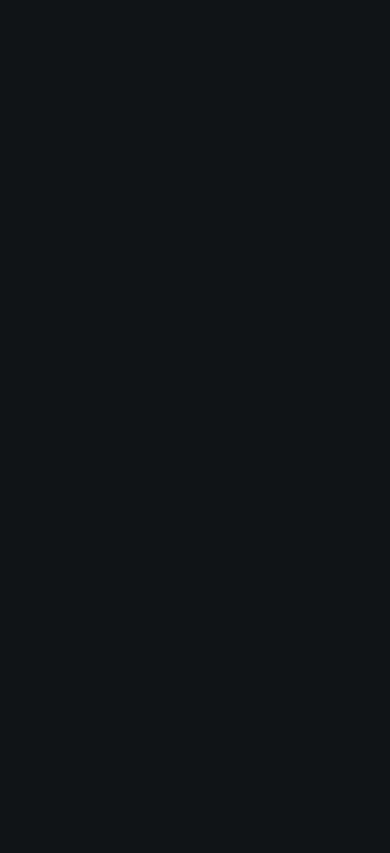
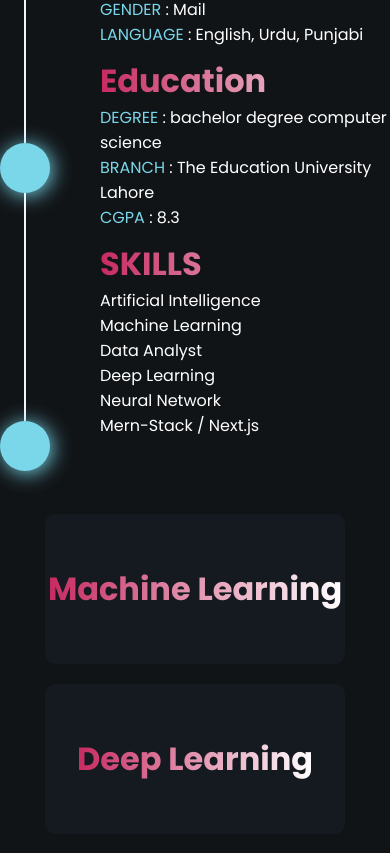
Before and after one commit to babarshamsuldin/portfolio, a React (Vite) app: page / in a window 390 px wide. Shown: the part 971-1824 px from the top of the page. Before the commit the page ends 1688 px from the top, so only its background shows below. Built offline with nearby package versions, Linux system fonts and the light colour scheme.

Commit message:
about page bhi ban gia ha or responsive bhi hu gia ha

```diff
--- a/src/component/About/About.css
+++ b/src/component/About/About.css
@@ -2,4 +2,73 @@
     width: 100%;
     height: 100%;
     min-height: 100vh;
+    display: flex;
 }
+.leftabout{
+    width: 50%;
+    height: 100vh;
+    display: flex;
+    align-items: center;
+    justify-content: center;
+    gap: 50px;
+}
+.circle-line{
+    display: flex;
+    align-items: center;
+    justify-content: center;
+    flex-direction: column;
+}
+.circle{
+    width: 50px;
+    height: 50px;
+    border-radius: 50%;
+    background-color: #7ad7ea;
+    box-shadow: 2px 2px 20px #7ad7ea;
+}
+.line{
+    width: 2px;
+    height: 27vh;
+    background-color: aliceblue;
+}
+.aboutdetails{
+    display: flex;
+    gap: 10px;
+    flex-direction: column;
+}
+.aboutdetails ul{
+    list-style: none;
+}
+.aboutdetails h1{
+    background: linear-gradient(to right, rgb(198, 42, 96),white );
+    background-clip: text;
+    color: transparent;
+}
+.aboutdetails ul li{
+    color: white;
+}
+.aboutdetails span{
+    color: #7ad7ea;
+}
+
+.rightabout{
+    width: 50%;
+    height: 100vh;
+    display: flex;
+    align-items: center;
+    justify-content: center;
+    flex-direction: column;
+    gap: 20px;
+}
+@media (max-width:750px) {
+    #about{
+        flex-direction: column;
+    }
+    .leftabout{
+        width: 100%;
+        height: 70vh;
+    }
+    .rightabout{
+        width: 100%;
+        height: 70vh;
+    }
+}
--- a/src/component/About/About.jsx
+++ b/src/component/About/About.jsx
@@ -1,10 +1,58 @@
 import React from 'react';
 import "./About.css"
+import Card from '../Card/Card';
+import mern from "../../assets/mern.png"
+import java from "../../assets/java.png"
+import dsa from "../../assets/dsa.png"
 
 const About = () => {
   return (
     <div id='about'>
+      <div className="leftabout">
+        <div className="circle-line">
+          <div className="circle"></div>
+          <div className="line"></div>
+          <div className="circle"></div>
+          <div className="line"></div>
+          <div className="circle"></div>
+        </div>
+        <div className="aboutdetails">
+          <div className="personalinfo">
+            <h1>PERSONAL</h1>
+            <ul>
+              <li><span>NAME</span> : babar shamsudin</li>
+              <li><span>AGE</span> : 19 year old</li>
+              <li><span>GENDER</span> : Mail</li>
+              <li><span>LANGUAGE</span> : English, Urdu, Punjabi</li>
+            </ul>
+          </div>
+          <div className="education">
+            <h1>Education</h1>
+            <ul>
+              <li><span>DEGREE</span> : bachelor degree computer science</li>
+              <li><span>BRANCH</span> : The Education University Lahore</li>
+              <li><span>CGPA</span> : 8.3</li>
+            </ul>
+          </div>
+          <div className="skills">
+            <h1>SKILLS</h1>
+            <ul>
+              <li>Artificial Intelligence</li>
+              <li>Machine Learning</li>
+              <li>Data Analyst</li>
+              <li>Deep Learning</li>
+              <li>Neural Network</li>
+              <li>Mern-Stack / Next.js</li>
+            </ul>
+          </div>
+        </div>
+      </div>
 
+      <div className="rightabout">
+        <Card title={"Machine Learning"} image={mern}/>
+        <Card title={"Deep Learning"} image={java}/>
+        <Card title={"Artifical intaligents"} image={dsa}/>
+      </div>
     </div>
   );
 }
--- a/src/component/Card/Card.css
+++ b/src/component/Card/Card.css
@@ -0,0 +1,43 @@
+.card{
+    width: 80%;
+    max-width: 300px;
+    height: 150px;
+    background-color: rgb(20, 26, 31);
+    position: relative;
+    overflow: hidden;
+    display: flex;
+    align-items: center;
+    justify-content: center;
+    text-align: center;
+    box-shadow: 2px 2px 10px black 2px 2px 20px black;
+    border-radius: 10px;
+    transition: all 0.5s;
+}
+.card:hover{
+    box-shadow: 2px 2px 10px blue 2px 2px 20px black;
+}
+.hovercard img{
+    height: 80%;
+    filter: drop-shadow(2px 2px 10px black);
+}
+.hovercard{
+    width: 100%;
+    height: 100%;
+    background: linear-gradient(to top, rgb(198, 42, 96),black );
+    position: absolute;
+    bottom: 0;
+    transform: translateY(100%);
+    transition: all 0.5s;
+    display: flex;
+    align-items: center;
+    justify-content: center;
+    backdrop-filter: blur(7px);
+}
+.card:hover .hovercard{
+    transform: translateY(0%);
+}
+.card h1{
+    background: linear-gradient(to right, rgb(198, 42, 96),white );
+    background-clip: text;
+    color: transparent;
+}
--- a/src/component/Card/Card.jsx
+++ b/src/component/Card/Card.jsx
@@ -0,0 +1,15 @@
+import React from 'react'
+import "./Card.css"
+
+const Card = ({title, image}) => {
+  return (
+    <div className='card'>
+      <h1>{title}</h1>
+      <div className="hovercard">
+        <img src={image} alt="" />
+      </div>
+    </div>
+  )
+}
+
+export default Card
--- a/src/component/Nav/Navbar.css
+++ b/src/component/Nav/Navbar.css
@@ -14,7 +14,7 @@ nav{
     color: aqua;
     border-bottom: 2px solid white;
 }
-ul{
+ nav ul{
     display: flex;
     justify-content: center;
     align-items: center;
```
